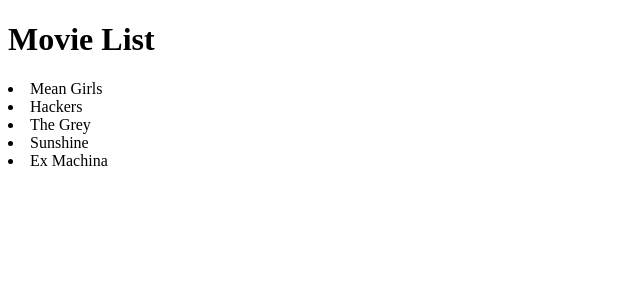
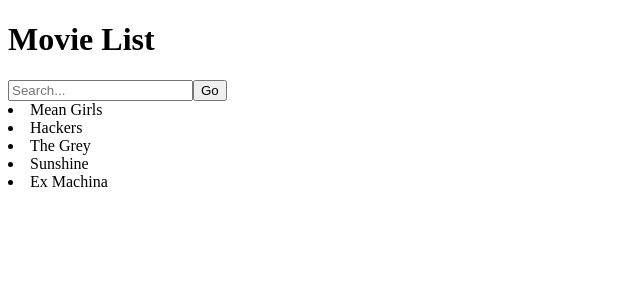
Before and after one commit to elizabethcan/movie_list, a React app: page / in a window 1280 px wide. Shown: the top 300 px of the page, without its empty margins (0-640 px from the left). Built offline with nearby package versions, Linux system fonts and the light colour scheme.

Commit message:
Add search bar and convert App to class component

```diff
--- a/src/components/App.jsx
+++ b/src/components/App.jsx
@@ -1,4 +1,5 @@
 import React from 'react';
+import $ from 'jquery';
 
 var movies = [
   {title: 'Mean Girls'},
@@ -8,16 +9,33 @@
   {title: 'Ex Machina'},
 ];
 
+function Search() {
+	return (
+		<div>
+			<input placeholder="Search..."></input>
+			<button>Go</button>
+		</div>
+	);
+}
+
 function MovieRow(props) {
 	return (
 		<li>{props.movie.title}</li>
 	);
 }
 
-function App() {
+class App extends React.Component {
+	constructor(props) {
+		super(props);
+		this.state = {
+
+		}
+	}
+	render () {
 		return (
 			<div>
 				<h1>Movie List</h1>
+				<Search />
 				<div>
 					{movies.map((movie) => {
 						return <MovieRow movie={movie}/>
@@ -26,5 +44,6 @@
 			</div>
 		);
 	}
+}
 
 export default App;
```
Lines whose indentation alone changed are shown as unchanged.
